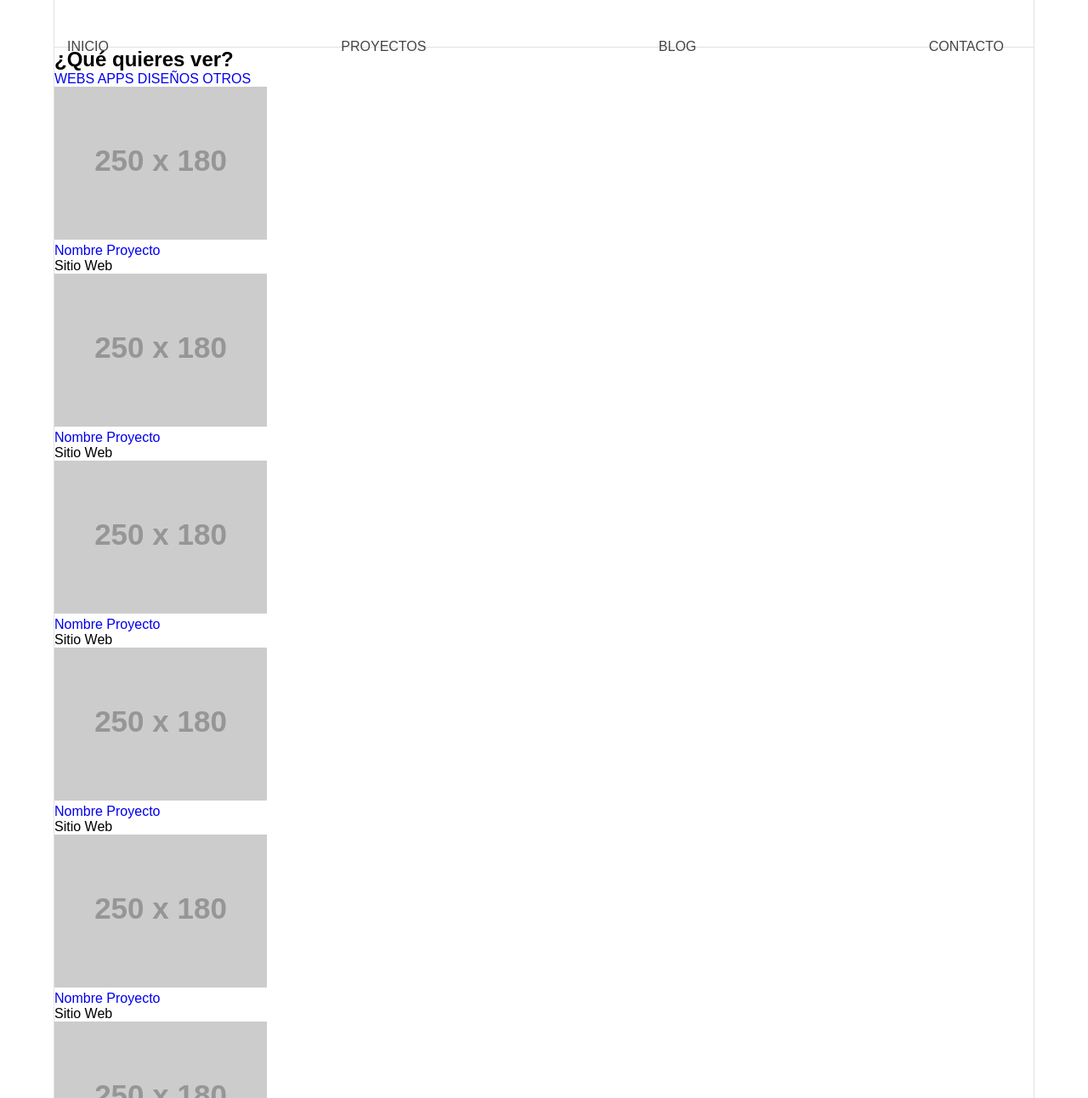
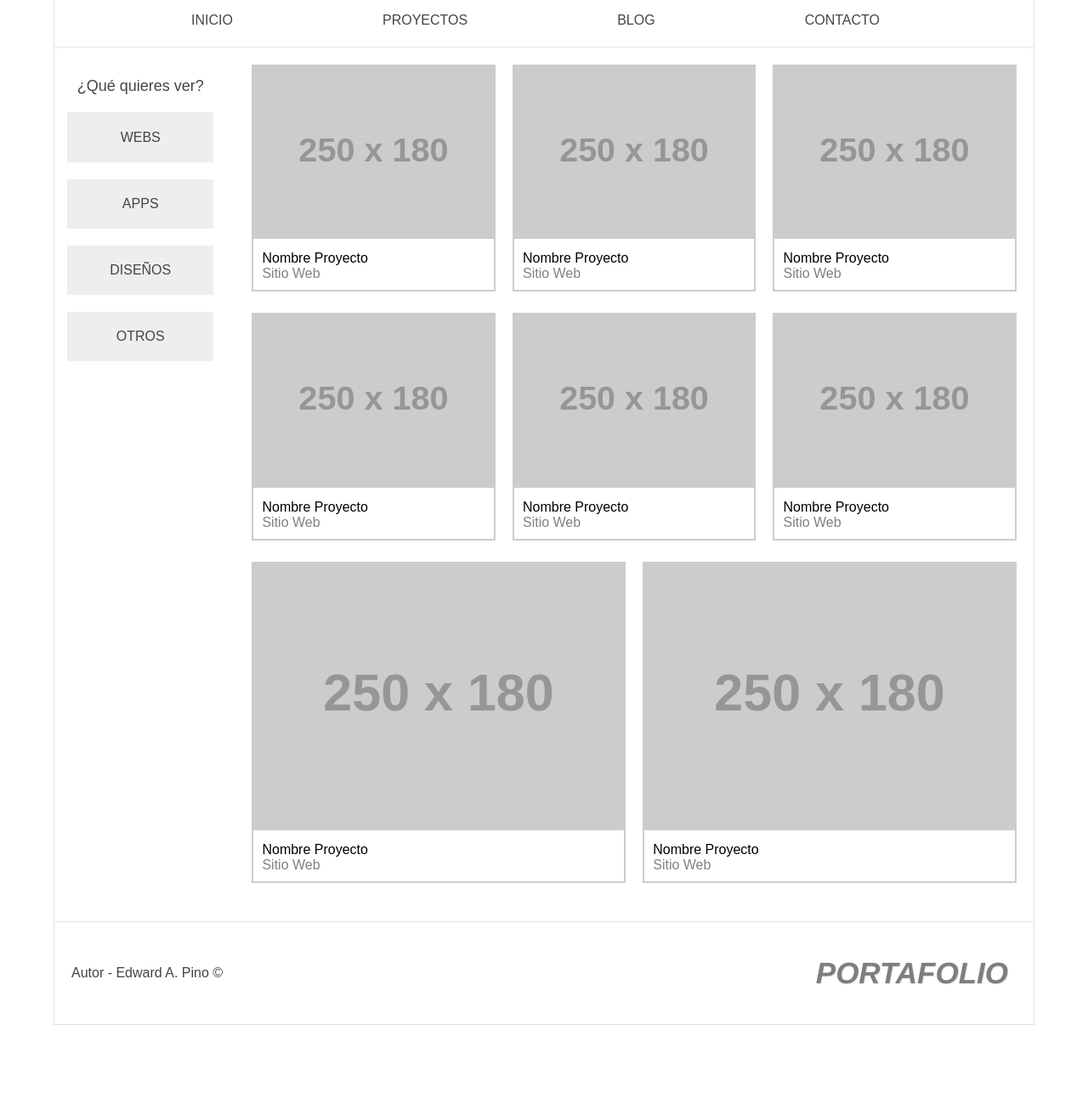
Before and after one commit to edapigo/curso-CSS, a plain HTML site: page maquetacion-3/index.html in a window 1280 px wide. Shown: the part 106-1398 px from the top of the page at 85% size. After the commit the page ends 1352 px from the top, so only its background shows below. Drawn offline with Linux system fonts and the light colour scheme; placeholder pictures from the web are drawn by us.

Commit message:
flexbox terminado. Proyecto flex

```diff
--- a/maquetacion-3/index.html
+++ b/maquetacion-3/index.html
@@ -37,21 +37,21 @@
 
         <!--Inicio Contenido-->
         <section class="content">
-            <aside>
+            <aside class="aside">
                 <h2>¿Qué quieres ver?</h2>
                 <ul>
-                    <l1>
+                    <li>
                         <a href="#">WEBS</a>
-                    </l1>
-                    <l1>
+                    </li>
+                    <li>
                         <a href="#">APPS</a>
-                    </l1>
-                    <l1>
+                    </li>
+                    <li>
                         <a href="#">DISEÑOS</a>
-                    </l1>
-                    <l1>
+                    </li>
+                    <li>
                         <a href="#">OTROS</a>
-                    </l1>
+                    </li>
                 </ul>
             </aside>
 
@@ -119,12 +119,26 @@
                         <p>Sitio Web</p>
                     </div>
                 </article>
+                <article class="project">
+                    <div  class="imge-wrap">
+                        <img src="https://via.placeholder.com/250x180"/>
+                    </div>
+                    <div class="project-info">
+                        <a href="#">Nombre Proyecto</a>
+                        <p>Sitio Web</p>
+                    </div>
+                </article>
             </div>
         </section>
         <!--Inicio Contenido-->
-        <footer>
-            <h2>PORTAFOLIO</h2>
-            <p>Autor - Edward A. Pino &copy;</p>
+        <footer id="footer">
+            <div class="logo">
+                <h1>PORTAFOLIO</h1>
+            </div>
+
+            <div class="info">
+                Autor - Edward A. Pino &copy;
+            </div>
         </footer>
     </div>
 
--- a/maquetacion-3/styles.css
+++ b/maquetacion-3/styles.css
@@ -23,7 +23,7 @@
     flex-wrap: wrap;
     align-items: center;
     height: 120px;
-    border-bottom: 1px solid rgb(225,225,226,038);
+    border-bottom: 1px solid rgb(225,225,226,0.8);
 }
 
 .logo{
@@ -70,3 +70,181 @@
     background: #ccc;
     color: white;
 }
+
+.content{
+    display: flex;
+    justify-content: space-between;
+    padding: 20px 0 20px 0;
+}
+
+.projects{
+    display: flex;
+    flex-flow: row wrap;
+    justify-content: space-between;
+    flex-basis: 80%;
+}
+
+.project{
+    flex-grow: 1;
+    flex-basis: 250px;
+    margin-bottom: 25px;
+    margin-right: 20px;
+    border: 2px solid #ccc;
+}
+
+.project img{
+    width: 100%;
+}
+
+
+.project-info{
+    padding: 10px;
+}
+
+.project-info a {
+    font-size: 16px;
+    color: black;
+    transition: all 300mx;
+}
+
+.project-info a {
+    font-size: 16px;
+    color: black;
+    transition: all 300mx;
+}
+
+.project-info a:hover{
+   color: green;
+}
+
+.project-info p {
+    font-size: 16px;
+    color: grey;
+}
+
+.aside{
+    flex-basis: 15%;
+    margin-right: 30px;
+    padding: 15px;
+    display: flex;
+    flex-direction: column;
+    flex-wrap: wrap;
+}
+
+.aside h2{
+    display: block;
+    width: 100%;
+    font-size: 18px;
+    font-weight: 100;
+    color: #444;
+    padding-bottom: 10px;
+    padding-bottom: 20px;
+    border-bottom: 1px solid rgb(225,225,226,0.8);
+    text-align: center;
+}
+
+.aside ul{
+    list-style: none;
+}
+
+.aside ul li{
+    padding-bottom: 20px;
+}
+
+.aside a{
+    display: block;
+    padding: 20px;
+    background: #eee;
+    color: #444;
+    text-align: center;
+    transition: all 300mx;
+}
+
+.aside a:hover{
+    background: #444;
+    color: #eee;
+}
+
+#footer{
+    display: flex;
+    flex-flow: row wrap;
+    justify-content: flex-end;
+    height: 120px;
+    align-items: center;
+    border-top: 1px solid rgb(225,225,226,0.8);
+}
+
+#footer .logo{
+    opacity: 0.5;
+    flex-basis: auto;
+    order: 2;
+    text-align: right;
+    margin-right: 20px;
+}
+
+#footer .info{
+    flex-grow: 1;
+    order: 1;
+    margin-left: 20px;
+    color: #444;
+}
+
+@media (max-width: 1334px){
+    .header{
+        text-align: center;
+    }
+
+    .menu ul{
+        margin-top: 20px;
+        align-items: flex-start;
+        justify-content: space-evenly;
+
+    }
+
+}
+
+@media (max-width: 646px){
+
+
+    .content{
+        flex-direction: column;
+        flex-wrap: wrap;
+    }
+
+    .aside{
+        margin-right: 0px;
+    }
+
+    .aside ul{
+        display: flex;
+        flex-flow: row wrap;
+        justify-content: space-between;
+    }
+
+    .aside ul li{
+        flex-grow: 1;
+        margin-left: 5px;
+        margin-right: 5px;
+    }
+
+    .project{
+        margin-right: 10px;
+        margin-left: 10px;
+    }
+
+    #footer .logo{
+        flex-grow: 1;
+        order: 1;
+        flex-basis: 100%;
+        text-align: center;
+        margin: 0px;
+    }
+
+    #footer .info{
+        flex-grow: 1;
+        order: 2;
+        flex-basis: 100%;
+        text-align: center;
+        margin: 0px;
+    }
+}
```
